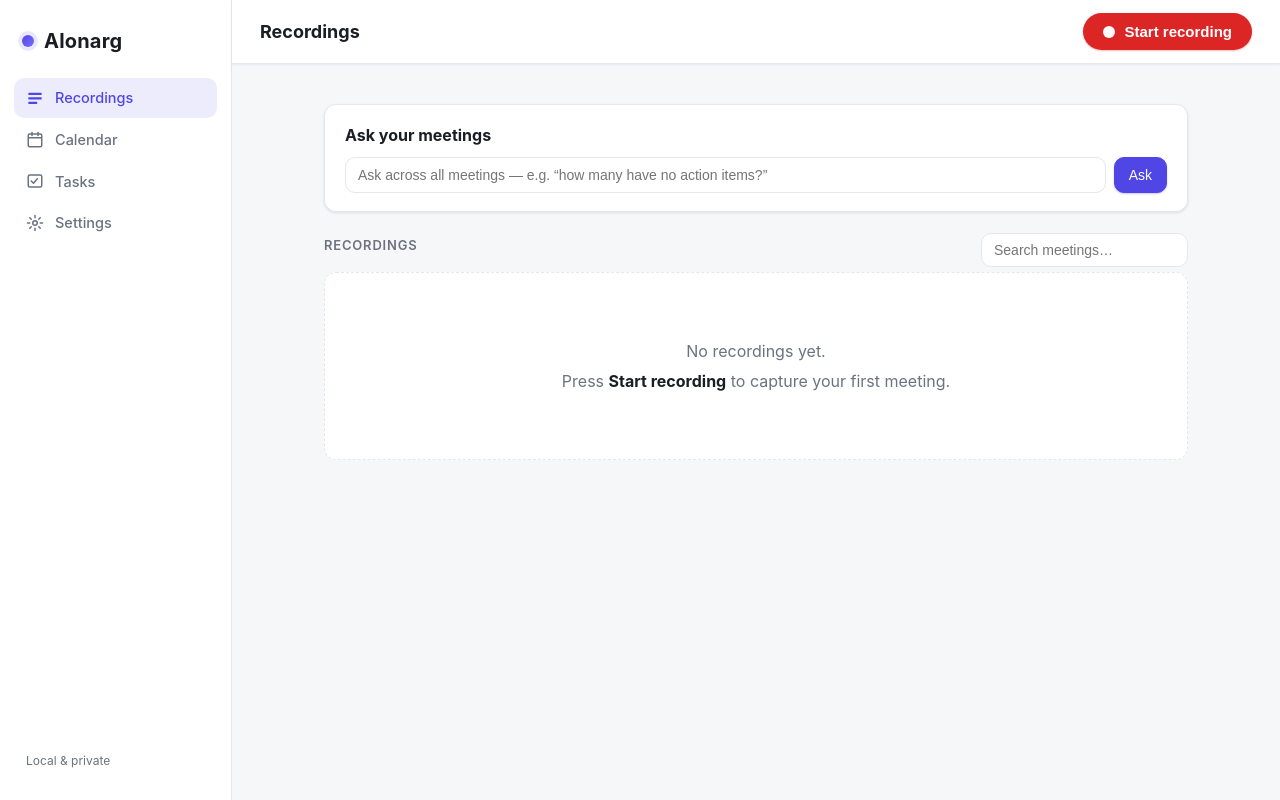
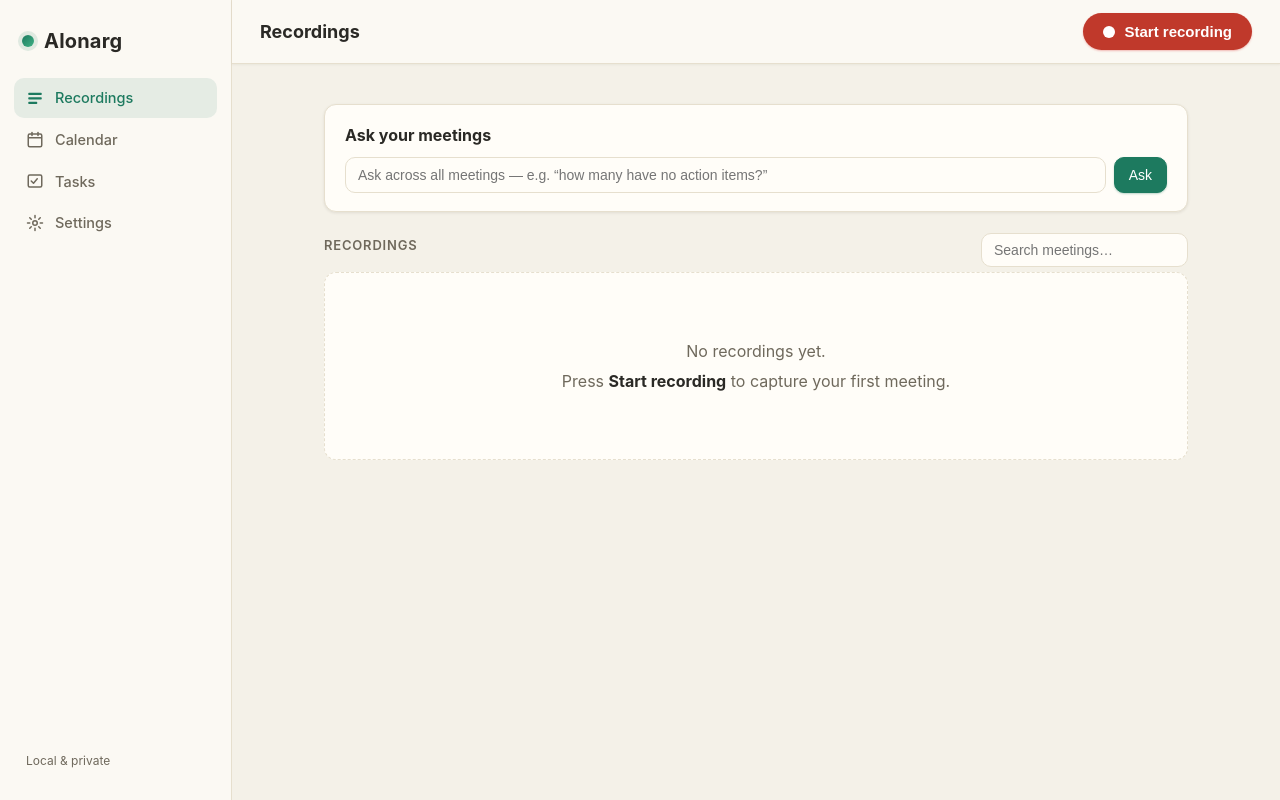
Before and after one commit to gokulmadanuk-commits/alonarg, a FastAPI app: page / in a window 1280 px wide. Run offline with FastAPI, Linux system fonts and the light colour scheme; some libraries are stand-ins or nearby versions.

Commit message:
feat(ui): warm-paper + emerald colour palette
Off-white paper surfaces with a deep emerald-ink accent. Introduces --accent-rgb so accent tints are single-source; swaps all hardcoded indigo, updates theme-color, brand gradient, toast, and calendar event styling; 'Others' speaker now contrasts in blue.

Co-Authored-By: Claude Opus 4.8 <noreply@anthropic.com>

```diff
--- a/alonarg/static/style.css
+++ b/alonarg/static/style.css
@@ -1,22 +1,25 @@
 :root {
-  --bg: #f6f7f9;
-  --bg-elev: #ffffff;
-  --bg-card: #ffffff;
-  --bg-card-hover: #fafafb;
-  --bg-subtle: #f3f4f6;
-  --border: #e5e7eb;
-  --text: #1a1d23;
-  --text-muted: #6b7280;
-  --accent: #4f46e5;
-  --accent-hover: #4338ca;
-  --danger: #dc2626;
-  --danger-hover: #b91c1c;
-  --record: #dc2626;
-  --record-hover: #b91c1c;
+  /* Warm-paper off-white surfaces with a deep emerald-ink accent. */
+  --bg: #f4f1e8;            /* paper */
+  --bg-elev: #fbf9f3;       /* header / sidebar */
+  --bg-card: #fffdf8;       /* cards (subtly warm white) */
+  --bg-card-hover: #fbf8ef;
+  --bg-subtle: #efeadd;     /* subtle warm fill */
+  --border: #e6dfce;        /* warm hairline */
+  --text: #2a2925;          /* warm ink */
+  --text-muted: #6f695c;    /* warm grey */
+  --accent: #1d7a5f;        /* emerald */
+  --accent-hover: #155e49;
+  --accent-rgb: 29, 122, 95;
+  --other: #2563eb;         /* contrast colour for the "Others" speaker */
+  --danger: #c0392b;
+  --danger-hover: #a13123;
+  --record: #c0392b;
+  --record-hover: #a13123;
   --radius: 12px;
   --radius-sm: 10px;
-  --shadow-sm: 0 1px 2px rgba(16, 24, 40, 0.06);
-  --shadow-card: 0 1px 3px rgba(16, 24, 40, 0.1);
+  --shadow-sm: 0 1px 2px rgba(60, 50, 30, 0.06);
+  --shadow-card: 0 1px 3px rgba(60, 50, 30, 0.10);
   font-family: -apple-system, BlinkMacSystemFont, "Segoe UI", Roboto, Helvetica, Arial, sans-serif;
 }
 
@@ -53,8 +56,8 @@ body {
 .brand h1 { font-size: 20px; margin: 0; letter-spacing: 0.2px; color: var(--text); }
 .brand-dot {
   width: 12px; height: 12px; border-radius: 50%;
-  background: linear-gradient(135deg, var(--accent), #7c6cff);
-  box-shadow: 0 0 0 4px rgba(79, 70, 229, 0.12);
+  background: linear-gradient(135deg, var(--accent), #3fb185);
+  box-shadow: 0 0 0 4px rgba(var(--accent-rgb), 0.12);
 }
 
 .record-controls { display: flex; align-items: center; gap: 14px; }
@@ -243,10 +246,10 @@ body {
 
 /* ---- clickable card + title editing ---- */
 .card[data-href] { cursor: pointer; }
-.card[data-href]:hover { border-color: #d6d9df; box-shadow: 0 4px 14px rgba(16, 24, 40, 0.12); }
+.card[data-href]:hover { border-color: #d8d2c4; box-shadow: 0 4px 14px rgba(16, 24, 40, 0.12); }
 .card a, .card button { cursor: pointer; }
 
-.btn-accent { background: var(--accent); color: #fff; border-color: var(--accent); box-shadow: 0 1px 2px rgba(79, 70, 229, 0.3); }
+.btn-accent { background: var(--accent); color: #fff; border-color: var(--accent); box-shadow: 0 1px 2px rgba(var(--accent-rgb), 0.3); }
 .btn-accent:hover { background: var(--accent-hover); border-color: var(--accent-hover); color: #fff; }
 
 .title-row { display: flex; align-items: center; gap: 12px; flex-wrap: wrap; }
@@ -491,7 +494,7 @@ body {
 }
 .nav-link svg { fill: currentColor; flex: 0 0 auto; }
 .nav-link:hover { background: var(--bg-subtle); color: var(--text); }
-.nav-link.active { background: rgba(79, 70, 229, 0.1); color: var(--accent); }
+.nav-link.active { background: rgba(var(--accent-rgb), 0.1); color: var(--accent); }
 .nav-foot { margin-top: auto; padding: 10px 12px; font-size: 12px; }
 
 .content { flex: 1 1 auto; min-width: 0; display: flex; flex-direction: column; }
--- a/alonarg/templates/dashboard.html
+++ b/alonarg/templates/dashboard.html
@@ -3,7 +3,7 @@
 <head>
   <meta charset="utf-8" />
   <meta name="viewport" content="width=device-width, initial-scale=1" />
-  <meta name="theme-color" content="#f6f7f9" />
+  <meta name="theme-color" content="#f4f1e8" />
   <title>Alonarg</title>
   <link rel="stylesheet" href="/static/style.css" />
 </head>
--- a/alonarg/templates/detail.html
+++ b/alonarg/templates/detail.html
@@ -3,7 +3,7 @@
 <head>
   <meta charset="utf-8" />
   <meta name="viewport" content="width=device-width, initial-scale=1" />
-  <meta name="theme-color" content="#f6f7f9" />
+  <meta name="theme-color" content="#f4f1e8" />
   <title>{{ (rec.title or "Recording") }} &middot; Alonarg</title>
   <link rel="stylesheet" href="/static/style.css" />
 </head>
```
Also changed, not shown: other parts of alonarg/static/style.css (+19 -19 lines).
